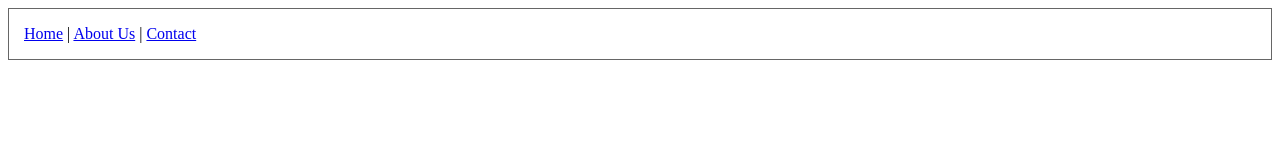
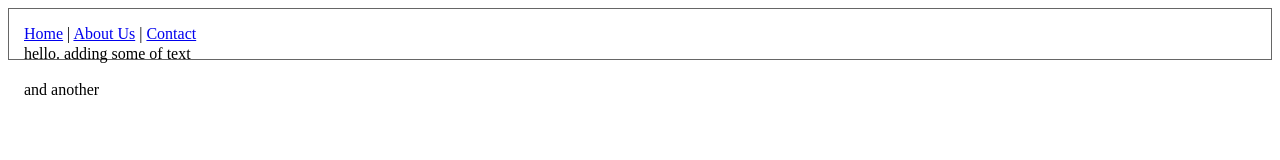
Before and after one commit to dxdevdvc/firstrep, a plain HTML site: page index.html in a window 1280 px wide. Drawn offline with Linux system fonts and the light colour scheme.

Commit message:
Adding paragrapth and some text

```diff
--- a/index.html
+++ b/index.html
@@ -15,6 +15,10 @@
 <body>
 	<div class="menu">
      <a href="#">Home</a> | <a href="#">About Us</a> | <a href="#">Contact</a>
+	     <div class="intomun">
+	     	hello. adding some of text
+	     		<p>and another</p>
+	     </div>
   </div>
 </body>
 </html>
```
